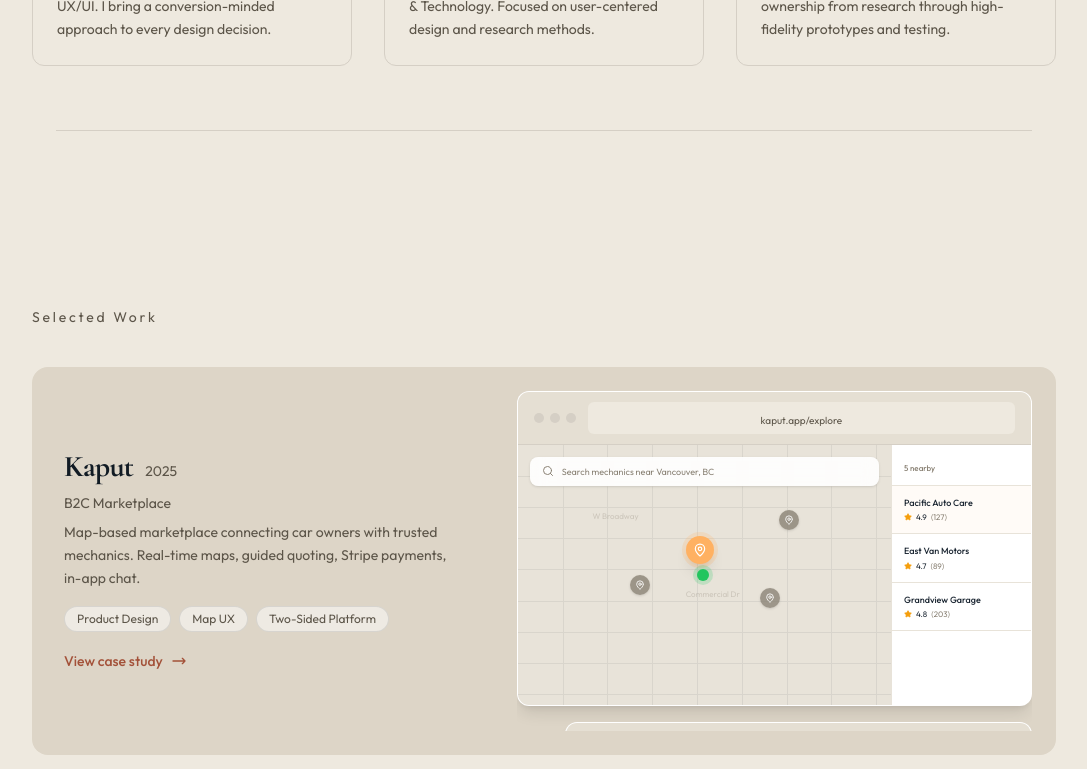
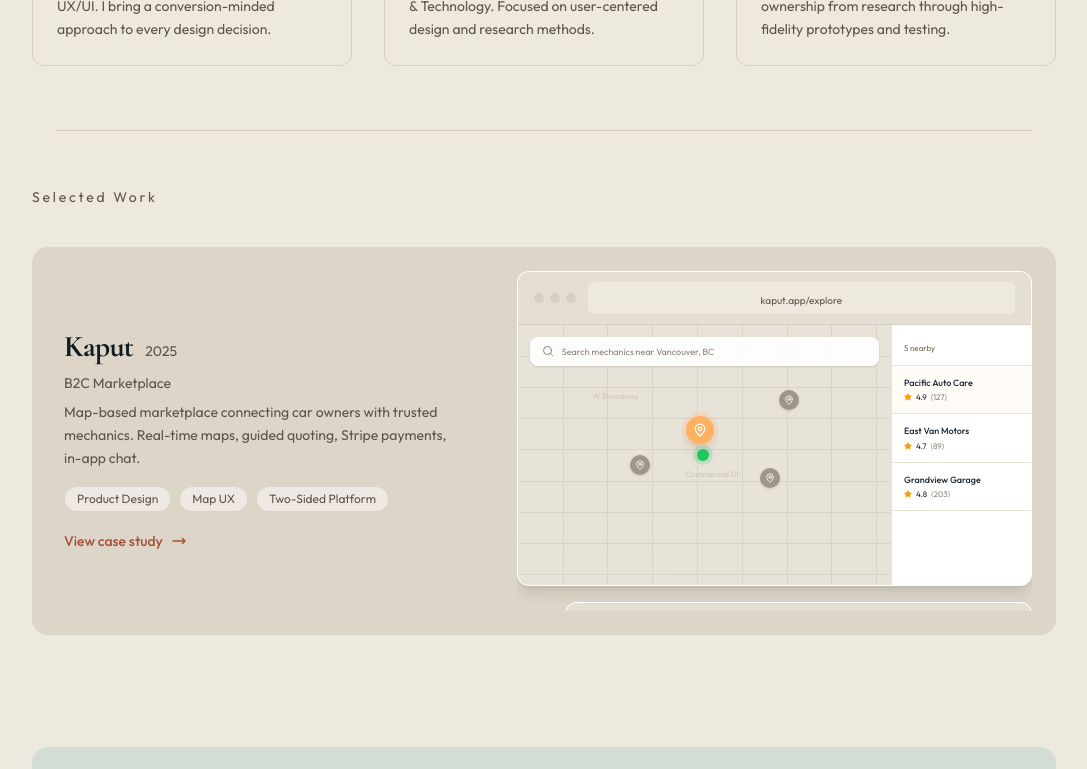
Before and after one commit to kaasramol/kasra-portfolio, a Next.js app: page / in a window 1280 px wide. Shown: the part 1220-1989 px from the top of the page, without its empty margins (96-1183 px from the left). Built offline with nearby package versions, Linux system fonts and the light colour scheme.

Commit message:
Remove full-height constraint from project sections to eliminate empty space

```diff
--- a/src/app/page.tsx
+++ b/src/app/page.tsx
@@ -136,7 +136,7 @@
         <section
           key={project.title}
           id={index === 0 ? "work" : undefined}
-          className="snap-home-section flex min-h-[100dvh] flex-col justify-center px-6 py-12 md:py-16"
+          className="snap-home-section flex flex-col justify-center px-6 py-10 md:py-14"
         >
           <div className="mx-auto w-full max-w-5xl">
             {index === 0 && (
```
